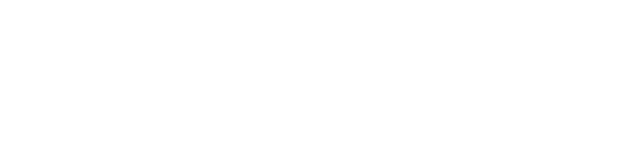
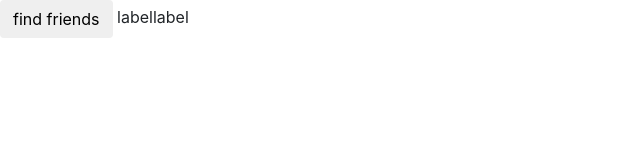
Before and after one commit to CRANEAI/newdbinactiontest, a plain HTML site: page splash.html in a window 1280 px wide. Shown: the whole page, without its empty margins (0-640 px from the left). Drawn offline with nearby package versions, Linux system fonts and the light colour scheme.

Commit message:
updated splash updated project details in new api

```diff
--- a/splash.html
+++ b/splash.html
@@ -10,7 +10,8 @@
 
             </head>
         <body>
-
+            <button class="btn">find friends</button>
+<label>label</label><label>label</label>
             <script src="https://code.jquery.com/jquery-3.2.1.slim.min.js" integrity="sha384-KJ3o2DKtIkvYIK3UENzmM7KCkRr/rE9/Qpg6aAZGJwFDMVNA/GpGFF93hXpG5KkN" crossorigin="anonymous"></script>
             <script src="https://cdnjs.cloudflare.com/ajax/libs/popper.js/1.12.9/umd/popper.min.js" integrity="sha384-ApNbgh9B+Y1QKtv3Rn7W3mgPxhU9K/ScQsAP7hUibX39j7fakFPskvXusvfa0b4Q" crossorigin="anonymous"></script>
             <script src="https://maxcdn.bootstrapcdn.com/bootstrap/4.0.0/js/bootstrap.min.js" integrity="sha384-JZR6Spejh4U02d8jOt6vLEHfe/JQGiRRSQQxSfFWpi1MquVdAyjUar5+76PVCmYl" crossorigin="anonymous"></script>
```
